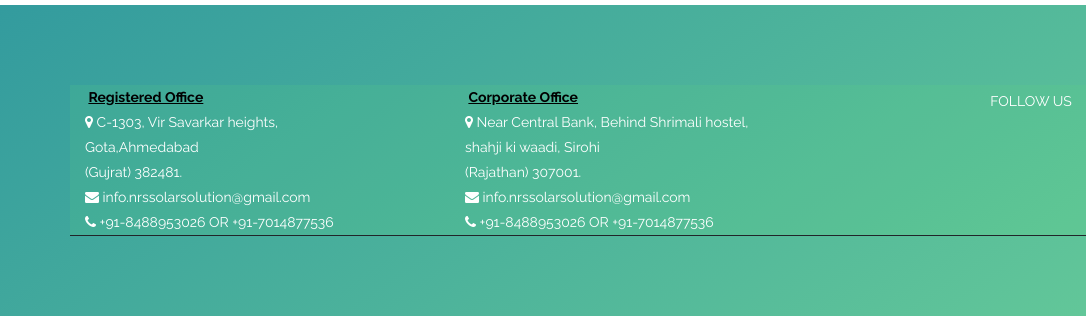
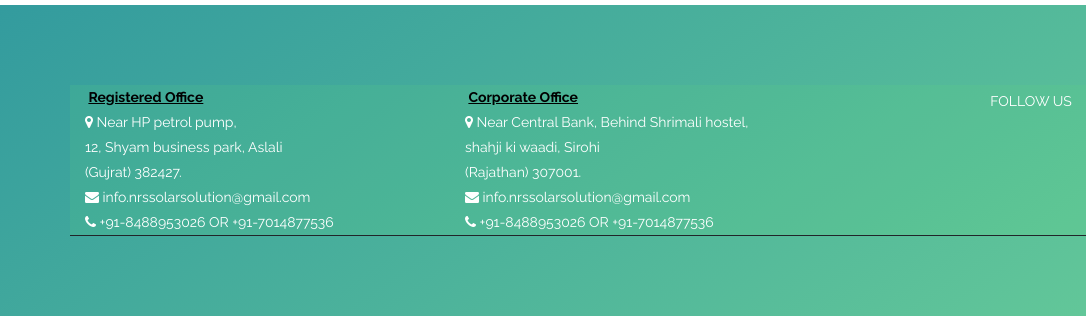
Before and after one commit to NrsSolar/nrssolarsolution, a plain HTML site: page index.html in a window 1280 px wide. Shown: the part 3485-3801 px from the top of the page, 0-1086 px from the left. Drawn offline with Linux system fonts and the light colour scheme.

Commit message:
Update index.html
update address

```diff
--- a/index.html
+++ b/index.html
@@ -448,8 +448,8 @@
 
 					<div class="col-md-4" >
                         <p><b>&nbsp;<u class="section-heading" style="color:black;">Registered Office</u></b></p>
-                        <p class="left-text-content " style="color:white;"><i class="fa fa-map-marker" aria-hidden="true"></i> C-1303, Vir Savarkar heights,
-     						<br>   Gota,Ahmedabad <br>(Gujrat) 382481. <br><i class="fa fa-envelope" aria-hidden="true"></i> info.nrssolarsolution@gmail.com<br><i class="fa fa-phone" aria-hidden="true"></i> +91-8488953026 OR +91-7014877536</p>
+                        <p class="left-text-content " style="color:white;"><i class="fa fa-map-marker" aria-hidden="true"></i> Near HP petrol pump,
+     						<br>   12, Shyam business park, Aslali <br>(Gujrat) 382427. <br><i class="fa fa-envelope" aria-hidden="true"></i> info.nrssolarsolution@gmail.com<br><i class="fa fa-phone" aria-hidden="true"></i> +91-8488953026 OR +91-7014877536</p>
 					</div>
 					<div class="col-md-4">
 						<p><b>&nbsp;<u class="section-heading" style="color:black;">Corporate Office</u></b></p>
```
